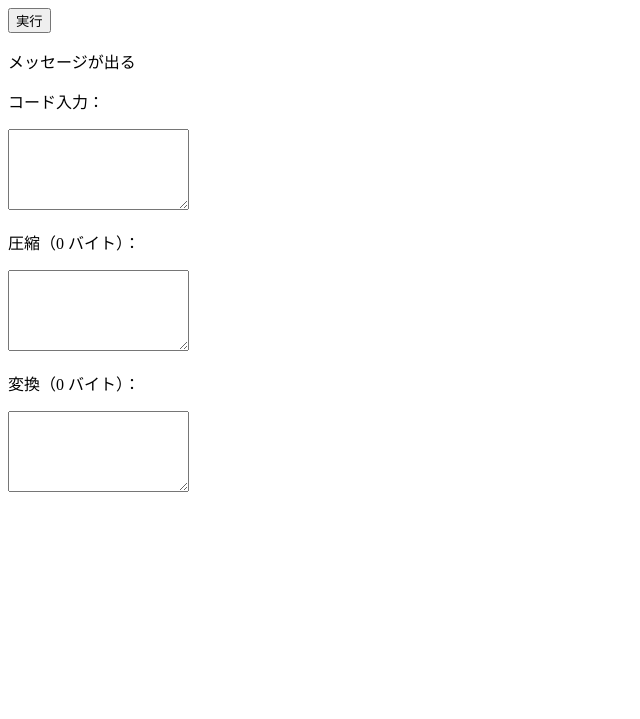
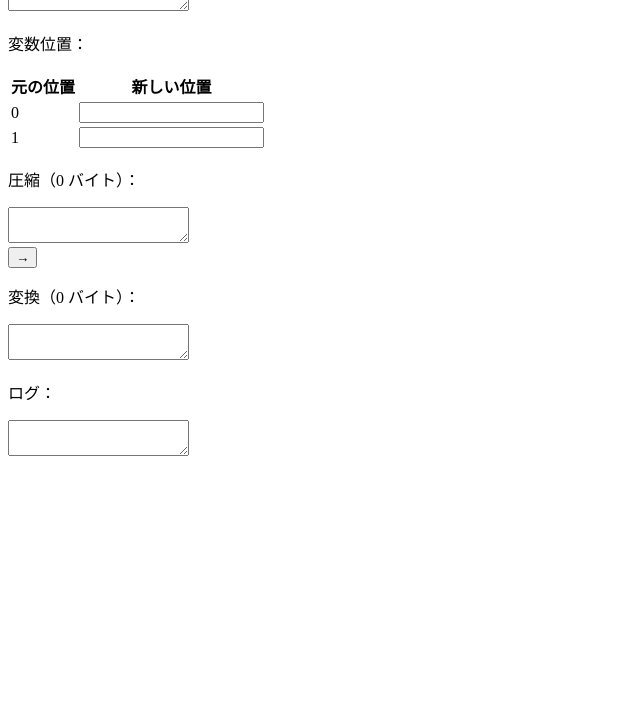
Before and after one commit to roodni/Brainfuck-VarPosSwap, a plain HTML site: page index.html in a window 1280 px wide. Shown: the part 81-800 px from the top of the page, without its empty margins (0-640 px from the left). Drawn offline with Linux system fonts and the light colour scheme.

Commit message:
add 基本的なUIつくった
えらい

```diff
--- a/index.html
+++ b/index.html
@@ -1,29 +1,70 @@
 <!DOCTYPE html>
 <html>
 <head>
+    <meta charset="UTF-8">
     <title>Brainf*ck変数入れ替え補助</title>
     <link href="style.css" rel="stylesheet">
 </head>
 <body>
-    <div>
-        <h1>なんか</h1>
+    <div class="box">
+        <div class="code box__item">
+            <p class="code__label">コード入力：</p>
+            <textarea id="code_input" class="code__textarea code__textarea--type_input"></textarea>
+        </div>
+        <div class="varpos box__item">
+            <p class="varpos__label">
+                変数位置：
+            </p>
+            <table class="varpos__table">
+                <thead>
+                    <tr>
+                        <th class="varpos__cell">元の位置</th>
+                        <th class="varpos__cell">新しい位置</th>
+                    </tr>
+                </thead>
+                <tbody id="varpos_tbody">
+                    <tr>
+                        <td class="varpos__cell varpos__td-original">0</td>
+                        <td class="varpos__cell varpos__td-new">
+                            <input type="number" class="varpos__num-input">
+                        </td>
+                    </tr>
+                    <tr>
+                        <td class="varpos__cell varpos__td-original">1</td>
+                        <td class="varpos__cell varpos__td-new">
+                            <input type="number" class="varpos__num-input">
+                        </td>
+                    </tr>
+                </tbody>
+            </table>
+        </div>
     </div>
-    <div>
-        <input type="button" id="run" value="実行">
-        <p id="msg">メッセージが出る</p>
+    <div class="box">
+        <div class="code box__item">
+            <p class="code__label">
+                圧縮（<span id="bytes_compressed">0</span> バイト）：
+            </p>
+            <textarea readonly id="code_compressed" class="code__textarea code__textarea--type_view"></textarea>
+        </div>
+        <div class="arrow box__item">
+            <button id="run" class="arrow__text">→</button>
+        </div>
+        <div class="code box__item">
+            <p class="code__label">
+                変換（<span id="bytes_swaped">0</span> バイト）：
+            </p>
+            <textarea readonly id="code_swaped" class="code__textarea code__textarea--type_view"></textarea>
+        </div>
     </div>
-    <div>
-        <p>コード入力：</p>
-        <textarea rows="5" id="code_input"></textarea>
+    <div class="box">
+        <div class="code box__item">
+            <p class="code__label">
+                ログ：
+            </p>
+            <textarea readonly id="info_log" class="code__textarea code__textarea--type_log"></textarea>
+        </div>
     </div>
-    <div>
-        <p>圧縮（<span id="bytes_compressed">0</span> バイト）：</p>
-        <textarea rows="5" readonly id="code_compressed"></textarea>
-    </div>
-    <div>
-        <p>変換（<span id="bytes_swaped">0</span> バイト）：</p>
-        <textarea rows="5" readonly id="code_swaped"></textarea>
-    </div>
+
     <script src="main.js"></script>
 </body>
 </html>
```
